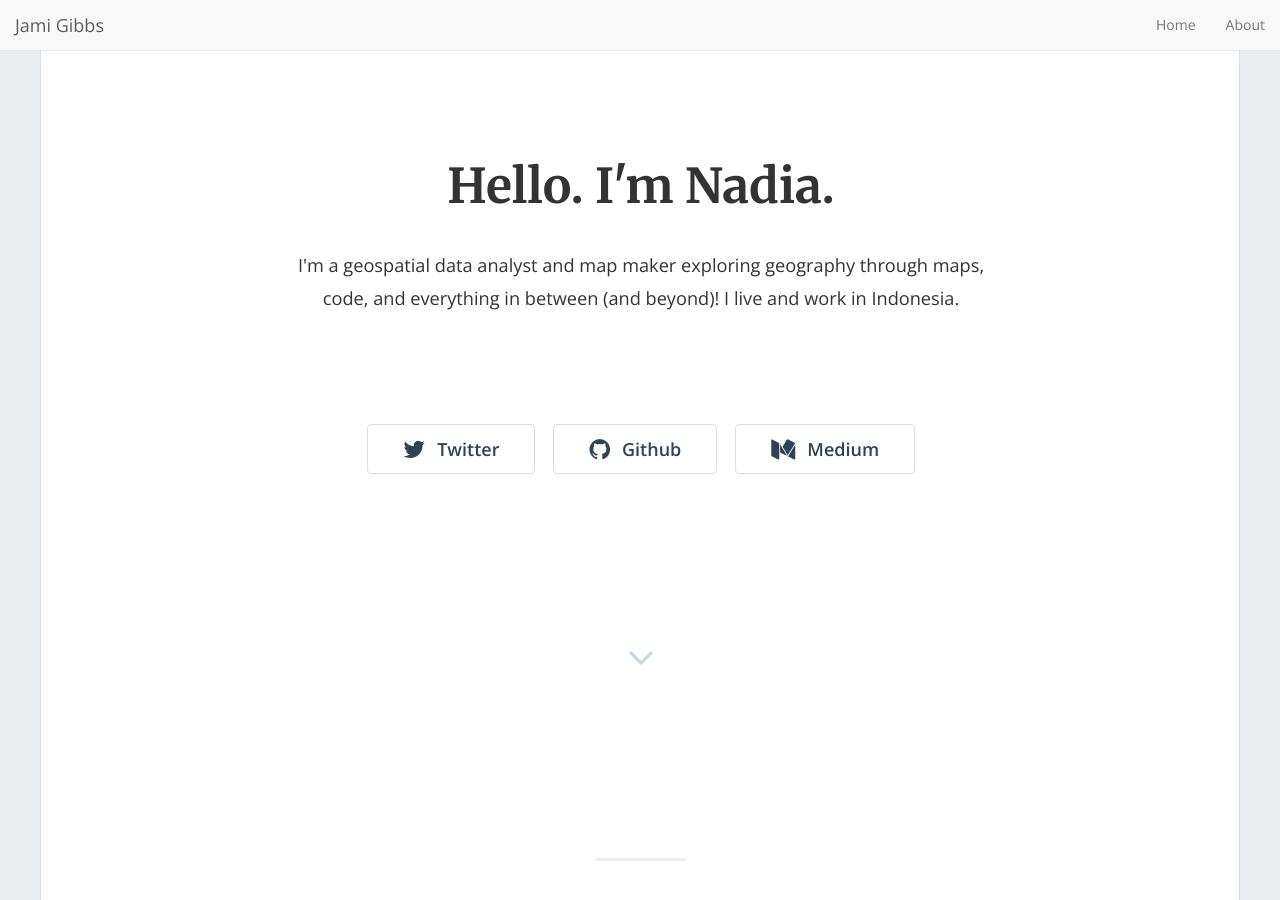
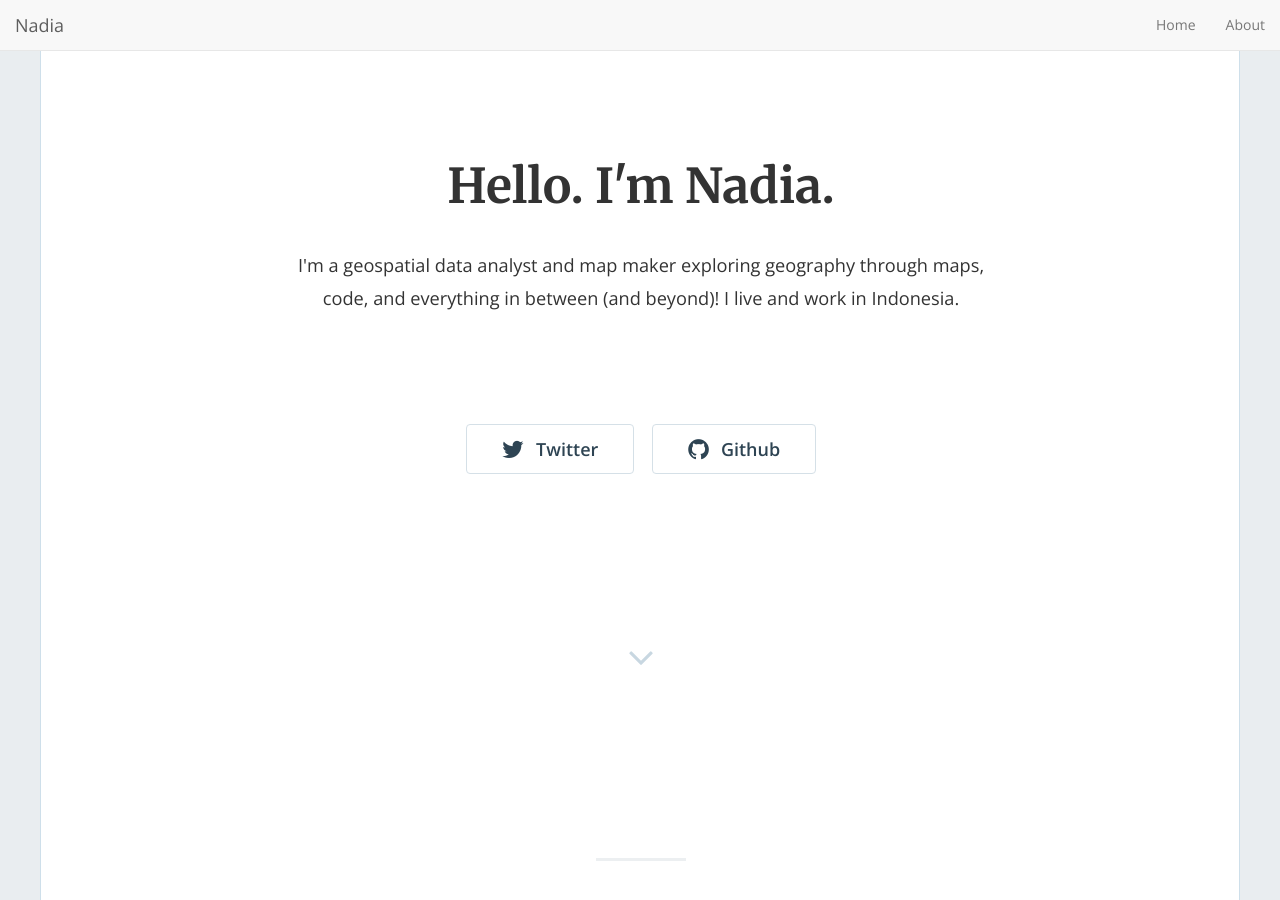
Before and after one commit to nputami/nputami.github.io, a Jekyll site: the page built from index.html, in a window 1280 px wide and 900 px high. Built offline with Jekyll 4.4.1, drawn with Linux system fonts in a browser that asks for light colours; nearby versions of some CDN libraries; the list of posts is cut into pages by our own code.

Commit message:
Update _config.yml

```diff
--- a/_config.yml
+++ b/_config.yml
@@ -17,10 +17,10 @@ title: "Hello. I'm Nadia."
 email: 'deatsukuba@gmail.com'
 description: "I'm a geospatial data analyst and map maker exploring geography through maps, code, and everything in between (and beyond)! I live and work in Indonesia."
 baseurl: "" # the subpath of your site, e.g. /blog
-url: "https://jamigibbs.github.io/phantom" # the base hostname & protocol for your site, e.g. https://example.com
+url: "" # the base hostname & protocol for your site, e.g. https://example.com
 twitter_username: 'pixelatte'
 github_username: 'nputami'
-medium_username: 'blog.jamigibbs.com'
+medium_username: ''
 
 # Build settings
 markdown: kramdown
@@ -93,7 +93,7 @@ pagination:
 
 ### Phantom settings
 footer_text: '© 2018 Jami Gibbs'
-admin_name: 'Jami Gibbs'
+admin_name: 'Nadia'
 google_analytics: "UA-9999999-99" # Update with your own tracking ID
 enable_contact: false
 
```
